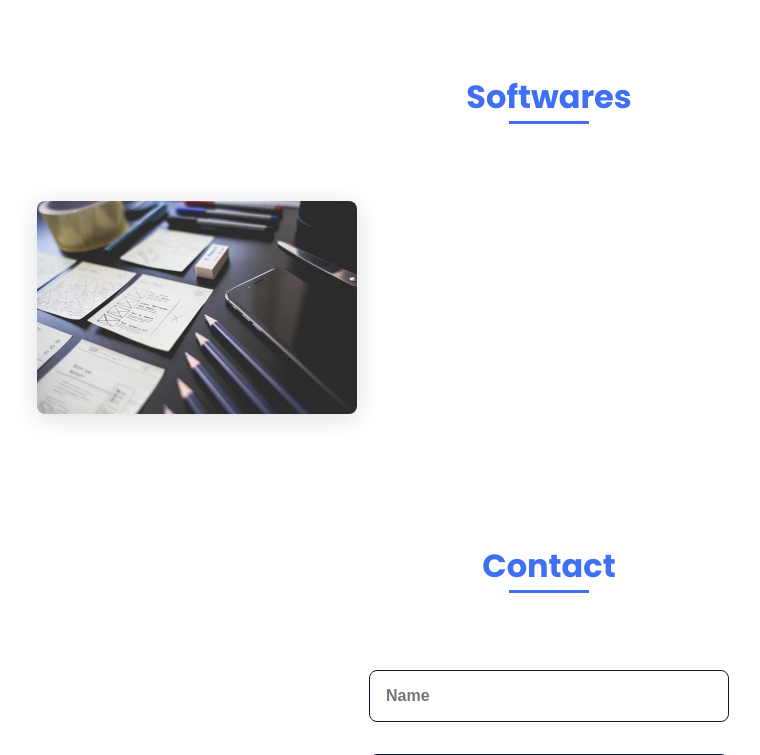
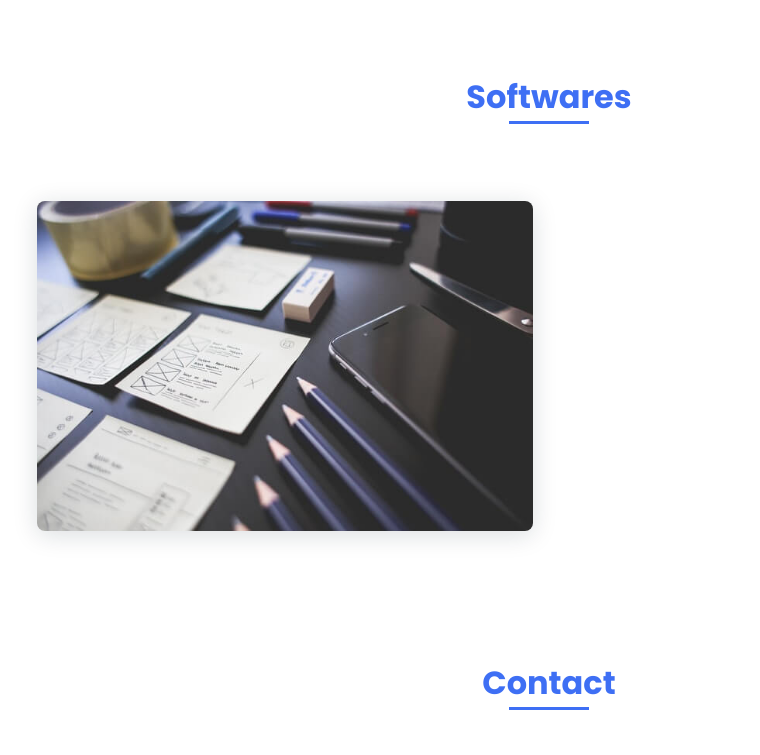
Before and after one commit to DrissESSAKHY/drissessakhy.github.io, a PHP site: page / in a window 1280 px wide. Shown: the part 3272-4027 px from the top of the page, without its empty margins (91-851 px from the left). Run offline with PHP 8.4, Linux system fonts and the light colour scheme.

Commit message:
todayPush1

```diff
--- a/assets/css/styles.css
+++ b/assets/css/styles.css
@@ -456,6 +456,11 @@ img {
     column-gap: 2rem;
     padding-top: 2rem;
   }
+  .software__container {
+    grid-template-columns: repeat(2, 1fr);
+    column-gap: 2rem;
+    padding-top: 2rem;
+  }
   .contact__form {
     width: 360px;
     padding-top: 2rem;
--- a/index.html
+++ b/index.html
@@ -198,7 +198,7 @@
             <section class="software section" id="software">
                 <h2 class="section-title">Softwares</h2>
 
-                <div class="work__container bd-grid">
+                <div class="software__container bd-grid">
                     <a href="" class="work__img">
                         <img src="assets/img/work1.jpg" alt="">
                     </a>
```
Also changed, not shown: README.md.
